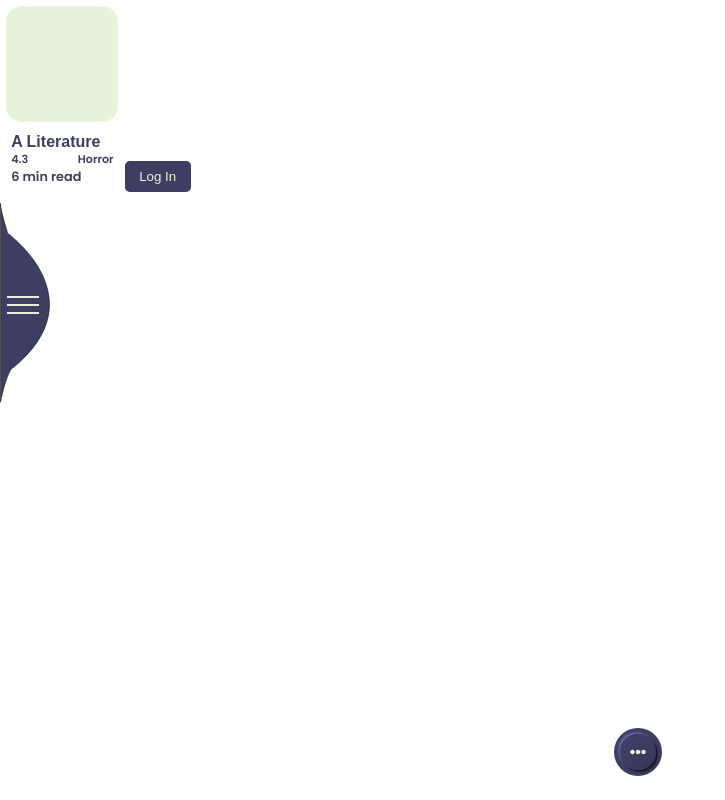
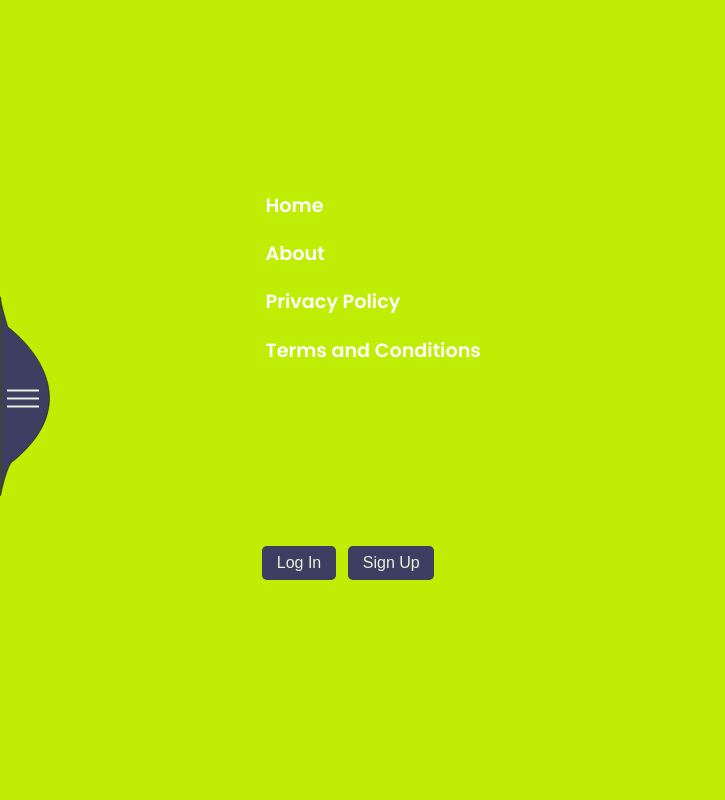
Before and after one commit to Subhra264/hemontika, a React (Create React App) app in the folder frontend/: page / in a window 1280 px wide. Shown: the whole page, without its empty margins (0-725 px from the left). Built offline with nearby package versions, Linux system fonts and the light colour scheme.

Commit message:
Add MenuIcon, Menu components, update MenuBar

```diff
--- a/frontend/src/App.scss
+++ b/frontend/src/App.scss
@@ -16,6 +16,7 @@
         text-align: center;
         border: none;
         outline: none;
+        margin: 0.4rem;
     }
 }
 
--- /dev/null
+++ b/frontend/src/components/MenuBar/Menu/Menu.scss
@@ -0,0 +1,38 @@
+@import 'src/utils/styles.scss';
+
+.menu {
+    position: fixed;
+    top: 0;
+    left: 0;
+    right: 0;
+    bottom: 0;
+    display: flex;
+    flex-direction: column;
+    justify-content: space-evenly;
+    align-items: center;
+    padding: 3rem 0;
+    background-color: $primary_yellowOchre_light;
+
+    .menu-links {
+        width: 60%;
+
+        .menu-link {
+            padding: 0.6rem;
+            font-size: 1.2em;
+
+            a {
+                text-decoration: none;
+                color: white;
+            }
+        }
+    }
+
+    .menu-buttons {
+        width: 60%;
+        padding: 2rem;
+
+        button {
+            font-size: 1rem;
+        }
+    }
+}
--- /dev/null
+++ b/frontend/src/components/MenuBar/Menu/Menu.tsx
@@ -0,0 +1,30 @@
+import { Link } from 'react-router-dom';
+import './Menu.scss';
+
+const Menu: React.FC = (props) => {
+    return (
+        <div className="menu">
+            <div className="menu-links">
+                <div className="menu-link">
+                    <Link to='/home'>Home</Link>
+                </div>
+                <div className="menu-link">
+                    <Link to='/about'>About</Link>
+                </div>
+                <div className="menu-link">
+                    <Link to='/privacy-policy'>Privacy Policy</Link>
+                </div>
+                <div className="menu-link">
+                    <Link to='/t-and-c'>Terms and Conditions</Link>
+                </div>
+            </div>
+
+            <div className="menu-buttons">
+                <button>Log In</button>
+                <button>Sign Up</button>
+            </div>
+        </div>
+    );
+};
+
+export default Menu;
--- a/frontend/src/components/MenuBar/MenuBar.scss
+++ b/frontend/src/components/MenuBar/MenuBar.scss
@@ -1,55 +1,5 @@
-@import 'src/utils/styles.scss';
+// @import 'src/utils/styles.scss';
 
-.menu-bar-container {
-    .menu-icon-container {
-        position: relative;
+// .menu-bar-container {
 
-        .menu-icon {
-            border-radius: 50%;
-            width: 2.7rem;
-            height: 2.7rem;
-            @include centerIt(column);
-            padding: 0.1rem;
-            overflow: hidden;
-            cursor: pointer;
-            position: absolute;
-            top: 38%;
-
-            .bar{
-                content: '';
-                width: 2rem;
-                height: 0.1rem;
-                transform: rotate(0deg);
-                background-color: $primary_light;
-                box-shadow: 0 -0.5rem 0 $primary_light,
-                            0 0.5rem 0 $primary_light;
-                transition-property: transform,box-shadow;
-                transition: 0.5s, 1s;
-            }
-
-            &::before {
-                transition: 1s;
-            }
-
-            &.active {
-
-                .bar {
-                    box-shadow:0 -4rem 0 $primary_light,
-                                0 4rem 0 $primary_light;
-                    transform: rotate(315deg);
-                }
-
-                &::before {
-                    content: '';
-                    width: 2rem;
-                    height: 0.1rem;
-                    background-color: $primary_light;
-                    transform: translate(-50%,-50%) rotate(45deg);
-                    position: absolute;
-                    top: 50%;
-                    left: 50%;
-                }
-            }
-        }
-    }
-}
+// }
--- a/frontend/src/components/MenuBar/MenuBar.tsx
+++ b/frontend/src/components/MenuBar/MenuBar.tsx
@@ -1,6 +1,6 @@
 import './MenuBar.scss';
-import { ReactComponent as MenuIconContainer } from '../../assets/imgs/svg_menu_container.svg';
 import React, { useState } from 'react';
+import MenuIcon from './MenuIcon/MenuIcon';
 
 const MenuBar: React.FC = (props): JSX.Element => {
     const [showMenu, setShowMenu] = useState(false);
@@ -11,11 +11,13 @@ const MenuBar: React.FC = (props): JSX.Element => {
 
     return (
         <div className="menu-bar-container">
-            <div className="menu-icon-container">
-                <MenuIconContainer  />
-                <div className={`menu-icon ${showMenu? 'active' : ''}`} onClick={switchShowMenu}>
-                    <div className="bar"></div>
+            <div className="menu-bar">
+                <div className="menu-logo">LOGO</div>
+                <div className="menu-buttons">
+                    <button>Log In</button>
+                    <button>Sign Up</button>
                 </div>
+                <MenuIcon showMenu={showMenu} switchShowMenu={switchShowMenu} />
             </div>
         </div>
     );
--- /dev/null
+++ b/frontend/src/components/MenuBar/MenuIcon/MenuIcon.scss
@@ -0,0 +1,58 @@
+@import 'src/utils/styles.scss';
+
+.menu-icon-container {
+    position: fixed;
+    z-index: 600;
+    top: 50%;
+    left: 0;
+    transform: translate(0, -50%);
+    display: inline-block;
+
+    .menu-icon {
+        border-radius: 50%;
+        width: 2.7rem;
+        height: 2.7rem;
+        @include centerIt(column);
+        padding: 0.1rem;
+        overflow: hidden;
+        cursor: pointer;
+        position: absolute;
+        top: 38%;
+
+        .bar{
+            content: '';
+            width: 2rem;
+            height: 0.1rem;
+            transform: rotate(0deg);
+            background-color: $primary_light;
+            box-shadow: 0 -0.5rem 0 $primary_light,
+                        0 0.5rem 0 $primary_light;
+            transition-property: transform,box-shadow;
+            transition: 0.5s, 1s;
+        }
+
+        &::before {
+            transition: 1s;
+        }
+
+        &.active {
+
+            .bar {
+                box-shadow:0 -4rem 0 $primary_light,
+                            0 4rem 0 $primary_light;
+                transform: rotate(315deg);
+            }
+
+            &::before {
+                content: '';
+                width: 2rem;
+                height: 0.1rem;
+                background-color: $primary_light;
+                transform: translate(-50%,-50%) rotate(45deg);
+                position: absolute;
+                top: 50%;
+                left: 50%;
+            }
+        }
+    }
+}
--- /dev/null
+++ b/frontend/src/components/MenuBar/MenuIcon/MenuIcon.tsx
@@ -0,0 +1,24 @@
+import { ReactComponent as MenuIconContainer } from '../../../assets/imgs/svg_menu_container.svg';
+import Menu from '../Menu/Menu';
+import './MenuIcon.scss';
+
+interface MenuIconProps {
+    showMenu: boolean;
+    switchShowMenu: React.MouseEventHandler;
+}
+
+const MenuIcon: React.FC<MenuIconProps> = (props) => {
+    return (
+        <div className="menu-icon-container-wrapper">
+            <div className="menu-icon-container">
+                <MenuIconContainer />
+                <div className={`menu-icon ${props.showMenu? 'active' : ''}`} onClick={props.switchShowMenu}>
+                    <div className="bar"></div>
+                </div>
+            </div>
+            <Menu />
+        </div>
+    );
+};
+
+export default MenuIcon;
```
